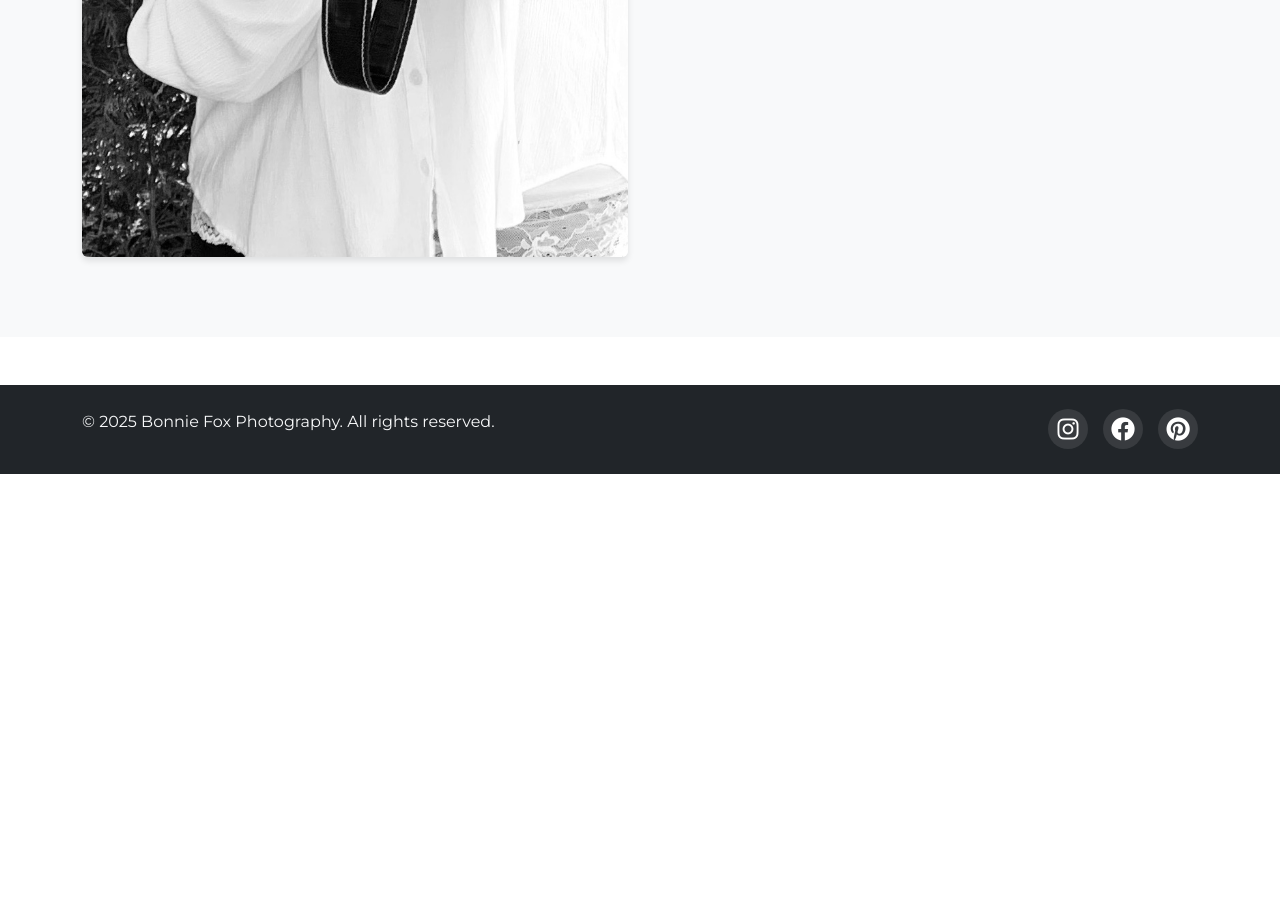
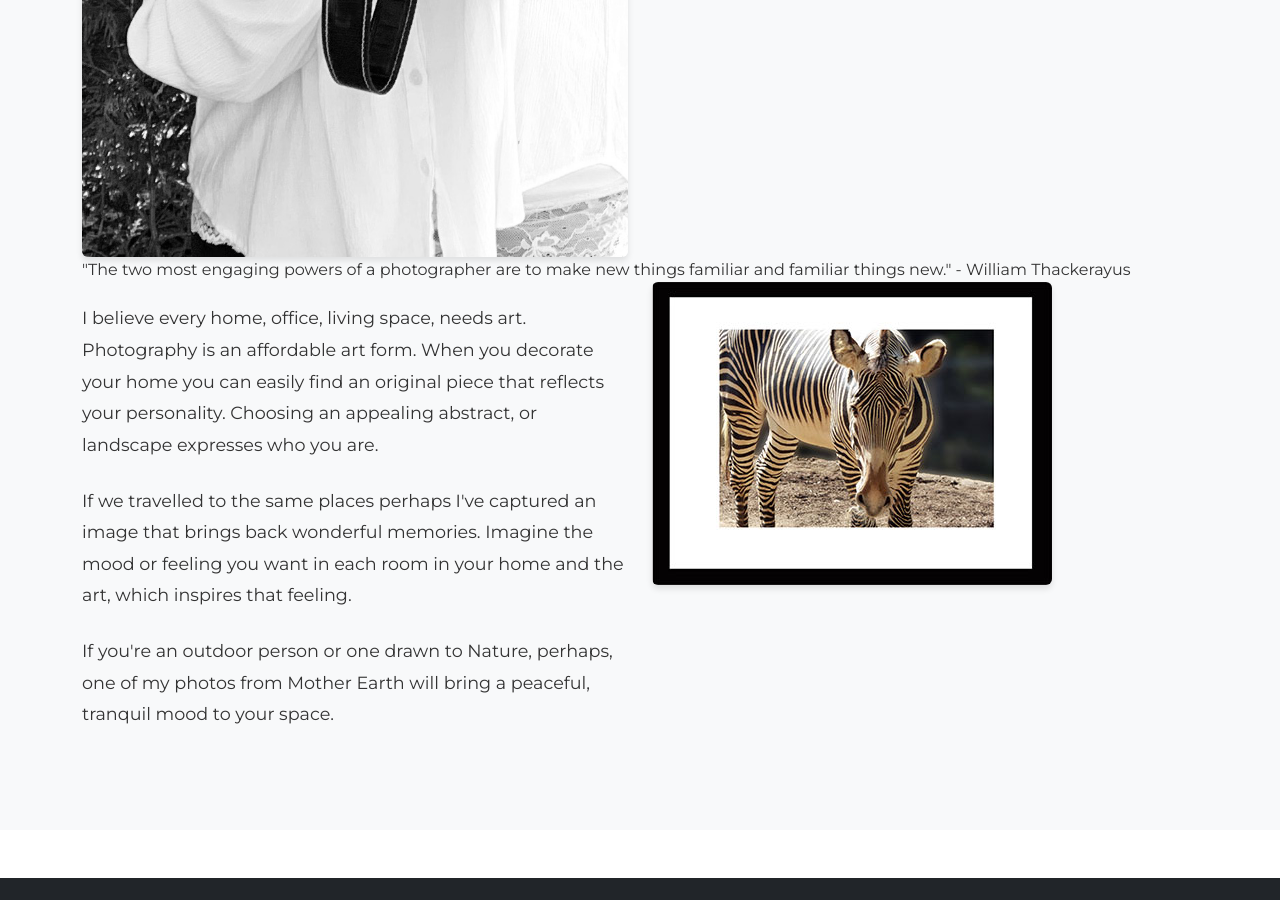
Before and after one commit to JakeDFox/photography-site, a Jekyll site: the page built from about.html, in a window 1280 px wide and 900 px high, scrolled down 861 px. Built offline with Jekyll 4.4.1, drawn with Linux system fonts in a browser that asks for light colours; before the commit the page ends 1335 px from its top, so only the background shows below that.

Commit message:
images about expand

```diff
--- a/about.html
+++ b/about.html
@@ -21,6 +21,21 @@ description: Learn more about Bonnie Fox Photography
                     <p>I invite you to see the world through my lens. You will travel to distant lands as well as view familiar everyday scenes you might overlook. Hopefully, you will see something new, something unexpected, a little surprise that you may have missed.</p>
                 </div>
             </div>
+            <div class="lg-12 mb-4 mb-lg-0">
+                "The two most engaging powers of a photographer are to make new things familiar and familiar things new." - William Thackerayus
+            </div>
+            <div class="col-lg-6 mb-4 mb-lg-0">
+                <div class="about-text">
+                    <p>I believe every home, office, living space, needs art. Photography is an affordable art form. When you decorate your home you can easily find an original piece that reflects your personality. Choosing an appealing abstract, or landscape expresses who you are.</p>
+
+                    <p>If we travelled to the same places perhaps I've captured an image that brings back wonderful memories. Imagine the mood or feeling you want in each room in your home and the art, which inspires that feeling.</p>
+
+                    <p>If you're an outdoor person or one drawn to Nature, perhaps, one of my photos from Mother Earth will bring a peaceful, tranquil mood to your space.</p>
+                </div>
+            </div>
+            <div class="col-lg-6">
+                <img src="/photography-site/assets/images/about-1a.jpg" alt="About Bonnie Fox Photography" class="img-fluid rounded" loading="lazy">
+            </div>
         </div>
     </div>
 </section>
```
Also changed, not shown: assets/images/about-1a.jpg (added).
